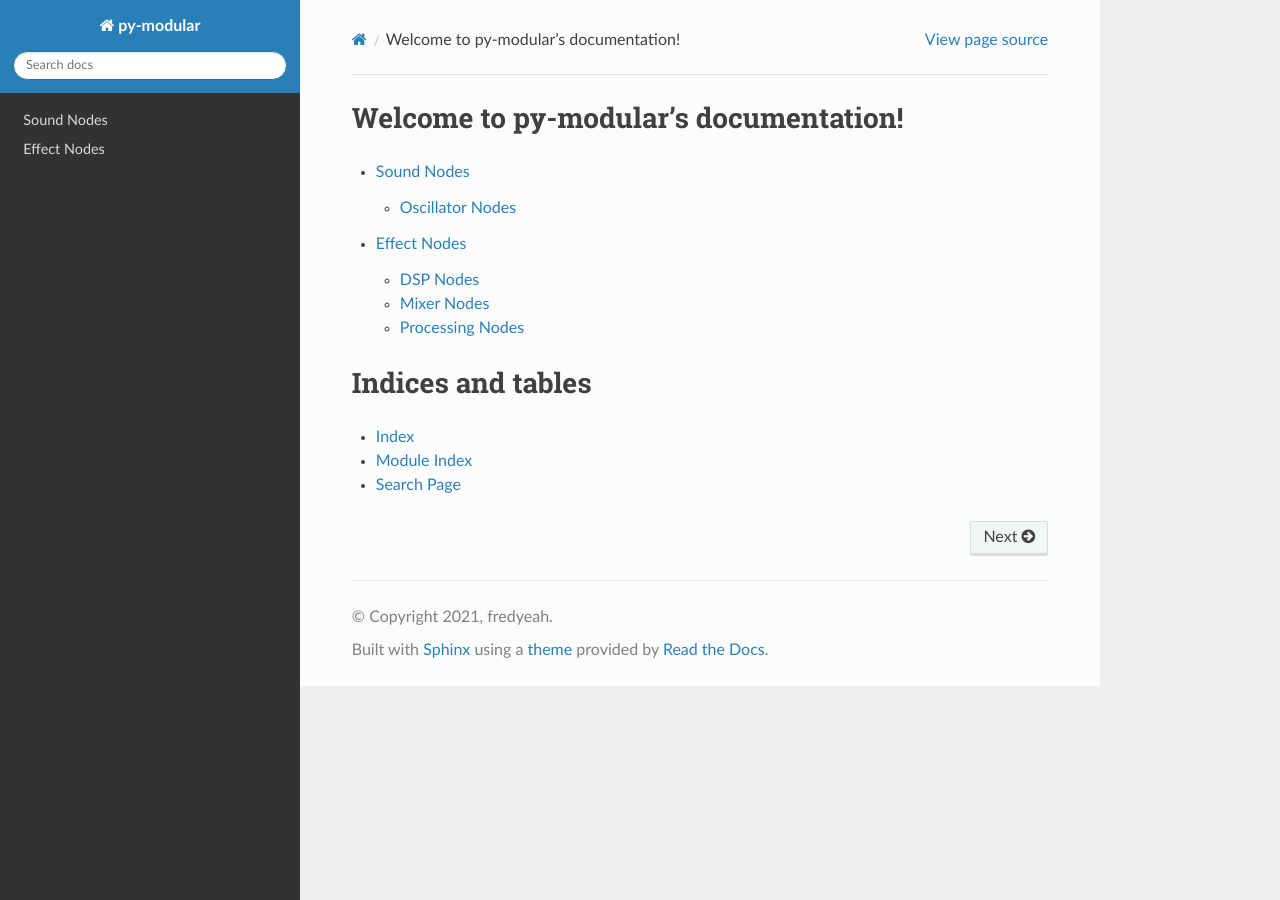
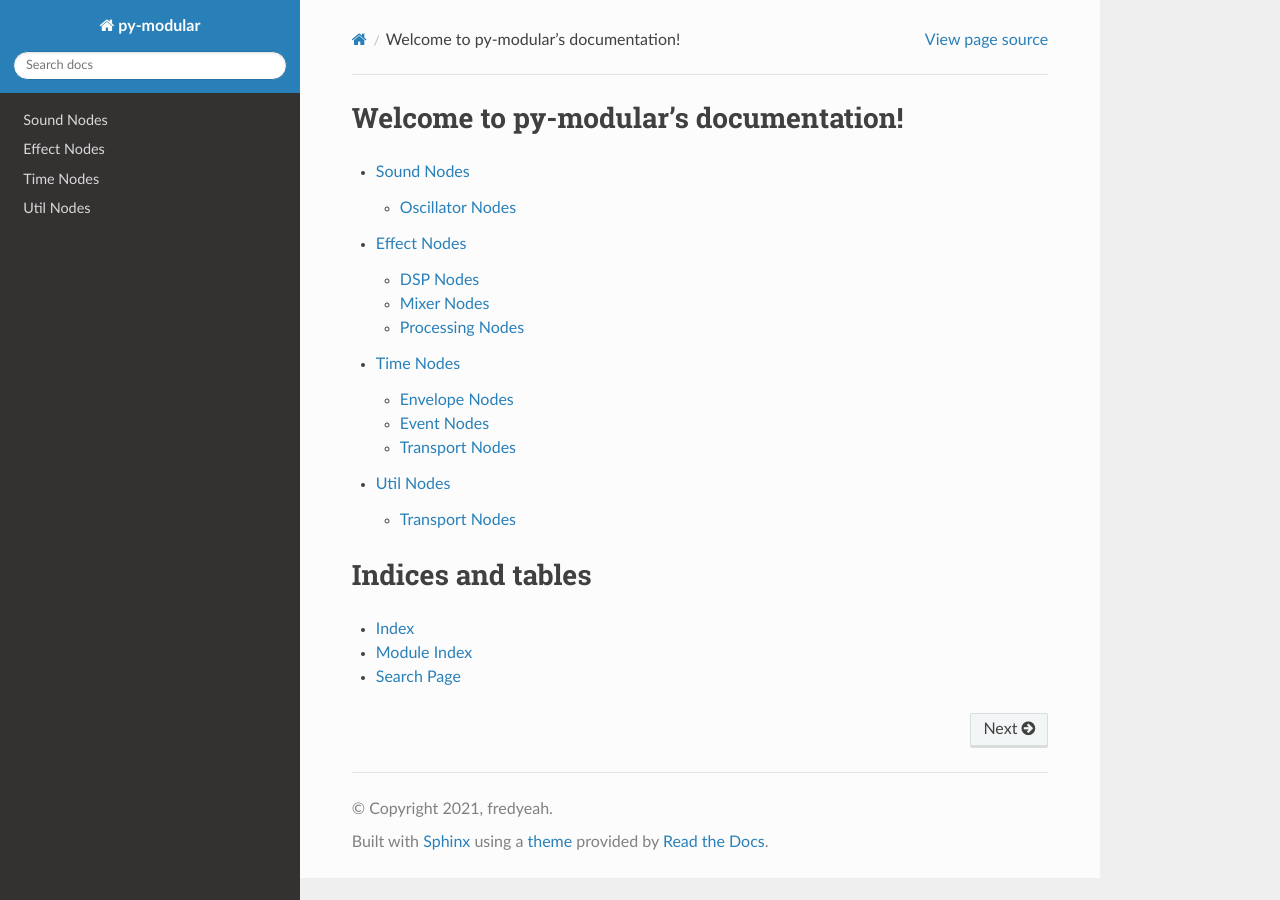
Before and after one commit to fredyeah/py-modular, a Sphinx documentation site: the page built from doc/index.rst, in a window 1280 px wide. Built offline with Sphinx 7.4.7 and the Read the Docs theme 2.0.0, drawn with Linux system fonts in a browser that asks for light colours.

Commit message:
docu: add docs to sphinx

```diff
--- a/doc/index.rst
+++ b/doc/index.rst
@@ -5,6 +5,8 @@ Welcome to py-modular's documentation!
 
    sound_nodes/index
    effect_nodes/index
+   time_nodes/index
+   util_nodes/index
 
 Indices and tables
 ==================
--- /dev/null
+++ b/doc/time_nodes/env_nodes.rst
@@ -0,0 +1,6 @@
+Envelope Nodes
+==============
+
+.. automodule:: time_nodes.env_nodes
+    :members:
+    :show-inheritance:
--- /dev/null
+++ b/doc/time_nodes/event_nodes.rst
@@ -0,0 +1,6 @@
+Event Nodes
+============
+
+.. automodule:: time_nodes.event_nodes
+    :members:
+    :show-inheritance:
--- /dev/null
+++ b/doc/time_nodes/index.rst
@@ -0,0 +1,8 @@
+Time Nodes
+============
+
+.. toctree::
+
+    env_nodes
+    event_nodes
+    transport_nodes
--- /dev/null
+++ b/doc/time_nodes/transport_nodes.rst
@@ -0,0 +1,6 @@
+Transport Nodes
+================
+
+.. automodule:: time_nodes.transport_nodes
+    :members:
+    :show-inheritance:
--- /dev/null
+++ b/doc/util_nodes/debug_utils.rst
@@ -0,0 +1,6 @@
+Transport Nodes
+================
+
+.. automodule:: util_nodes.debug_utils
+    :members:
+    :show-inheritance:
--- /dev/null
+++ b/doc/util_nodes/index.rst
@@ -0,0 +1,6 @@
+Util Nodes
+============
+
+.. toctree::
+
+    debug_utils
```
